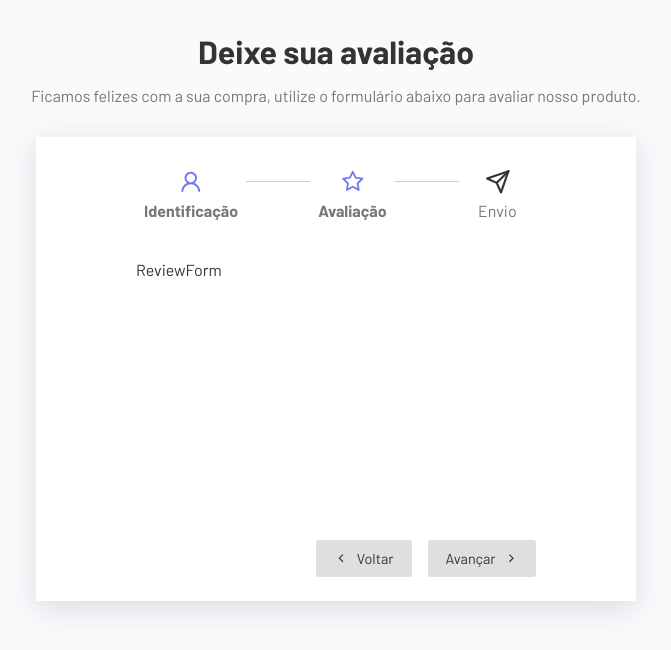
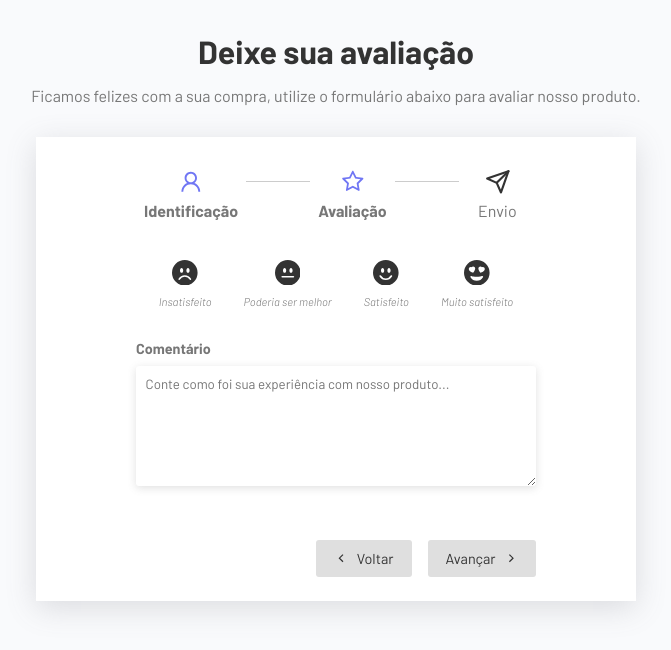
Before and after one commit to rafavanzele/projeto-formulario-multistep-react-type, a React (Vite) app in the folder form_react_type/: page / in a window 1280 px wide. Both pictures are taken after typing "Sample", "name@example.com" into the empty fields and a click on the button "Avançar". Shown: the top 650 px of the page, without its empty margins (304-975 px from the left). Built offline with nearby package versions, Linux system fonts and the light colour scheme.

Commit message:
component de comentário

```diff
--- a/form_react_type/src/App.tsx
+++ b/form_react_type/src/App.tsx
@@ -40,7 +40,7 @@
 
   const formComponents = [
     <UserForm data={data} updateFieldHandler={updateFieldHandler}/>,
-    <ReviewForm/>,
+    <ReviewForm data={data} updateFieldHandler={updateFieldHandler}/>,
     <Thanks/>
   ]
 
--- /dev/null
+++ b/form_react_type/src/components/ReviewForm.css
@@ -0,0 +1,38 @@
+.form-control.score-container {
+    flex-direction: row;
+    justify-content: center;
+    gap: 2rem;
+  }
+
+  .score-container svg {
+    font-size: 1.6rem;
+    cursor: pointer;
+    transition: 0.3s;
+  }
+
+  .score-container svg:hover {
+    fill: #7076f4;
+  }
+
+  .score-container input:checked ~ svg {
+    fill: #7076f4;
+  }
+
+  .radio-container {
+    text-align: center;
+    position: relative;
+  }
+
+  .radio-container input {
+    opacity: 0;
+    top: 15px;
+    left: 20px;
+    position: absolute;
+  }
+
+  .radio-container p {
+    font-style: italic;
+    font-weight: 300;
+    font-size: 0.7rem;
+    margin-top: 0.4rem;
+  }
--- a/form_react_type/src/components/ReviewForm.tsx
+++ b/form_react_type/src/components/ReviewForm.tsx
@@ -1,8 +1,56 @@
-import React from 'react'
+import {
+  BsFillEmojiHeartEyesFill,
+  BsFillEmojiSmileFill,
+  BsFillEmojiNeutralFill,
+  BsFillEmojiFrownFill,
+} from "react-icons/bs";
 
-const ReviewForm = () => {
+
+import './ReviewForm.css'
+
+type ReviewForm = {
+  data: {
+    review: string,
+    comment: string,
+  }
+
+  updateFieldHandler: (key: string, value: string) => void
+}
+
+const ReviewForm = ({data, updateFieldHandler}: ReviewForm) => {
   return (
-    <div>ReviewForm</div>
+    <div className="review-form">
+      <div className="form-control score-container">
+        <label className="radio-container">
+          <input type="radio" value={'unsatisfied'} name="review" required checked={data.review === 'unsatisfied'} onChange={(e) => updateFieldHandler('review', e.target.value)} />
+          <BsFillEmojiFrownFill/>
+          <p>Insatisfeito</p>
+        </label>
+
+        <label className="radio-container">
+          <input type="radio" value={'neutral'} name="review" required checked={data.review === 'neutral'} onChange={(e) => updateFieldHandler('review', e.target.value)}/>
+          <BsFillEmojiNeutralFill/>
+          <p>Poderia ser melhor</p>
+        </label>
+
+        <label className="radio-container">
+          <input type="radio" value={'satisfied'} name="review" required checked={data.review === 'satisfied'} onChange={(e) => updateFieldHandler('review', e.target.value)}/>
+          <BsFillEmojiSmileFill/>
+          <p>Satisfeito</p>
+        </label>
+
+        <label className="radio-container">
+          <input type="radio" value={'very-satisfied'} name="review" required checked={data.review === 'very-satisfied'} onChange={(e) => updateFieldHandler('review', e.target.value)}/>
+          <BsFillEmojiHeartEyesFill/>
+          <p>Muito satisfeito</p>
+        </label>
+      </div>
+
+      <div className="form-control">
+        <label htmlFor="comment">Comentário</label>
+        <textarea name="comment" id="comment" placeholder="Conte como foi sua experiência com nosso produto..." required value={data.comment || ''} onChange={(e) => updateFieldHandler('comment', e.target.value)}></textarea>
+      </div>
+    </div>
   )
 }
 
```
